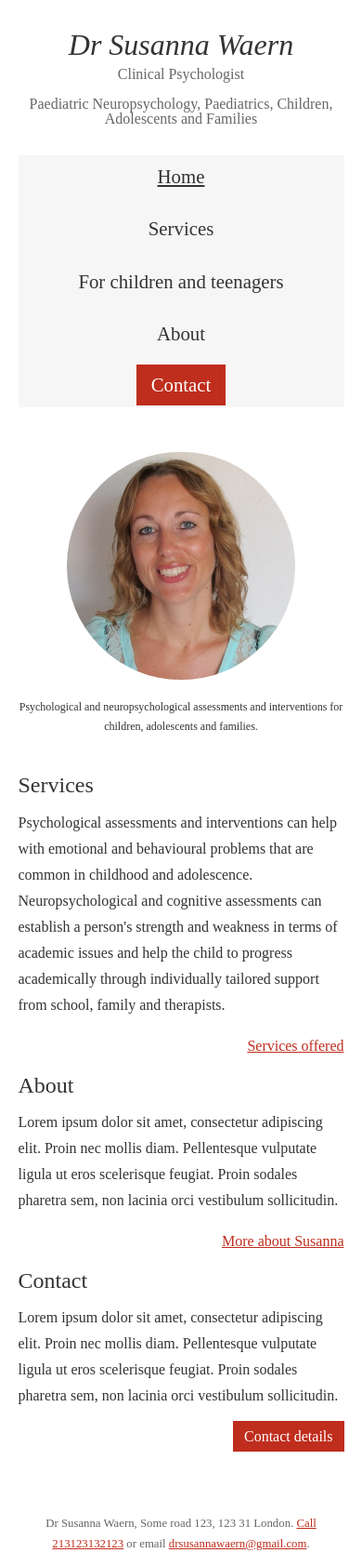
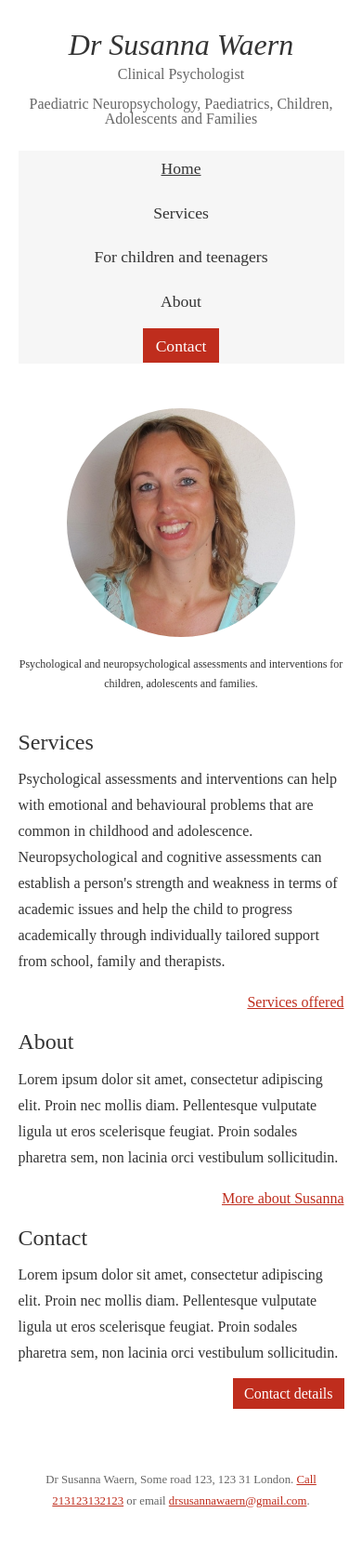
Before and after one commit to drsusannawaern/drsusannawaern.github.io, a Jekyll site: the page built from index.html, in a window 390 px wide. Shown: the whole page at 93% size. Built offline with Jekyll 4.4.1, drawn with Linux system fonts in a browser that asks for light colours; some web fonts are replaced; after the commit the page ends 1638 px from its top, so only the background shows below that.

Commit message:
Make navigation clearer an smaller screens.

```diff
--- a/stylesheets/main.css
+++ b/stylesheets/main.css
@@ -95,7 +95,13 @@
   margin: 0 0.5em;
 }
 
-@media only screen and (max-width: 400px) {
+@media only screen and (max-width: 800px) {
+  .site-header nav ul {
+   font-size: 1.1em;
+  }
+}
+
+@media only screen and (max-width: 600px) {
   .site-header nav li {
     display: block;
     margin: 0.5em 0;
```
